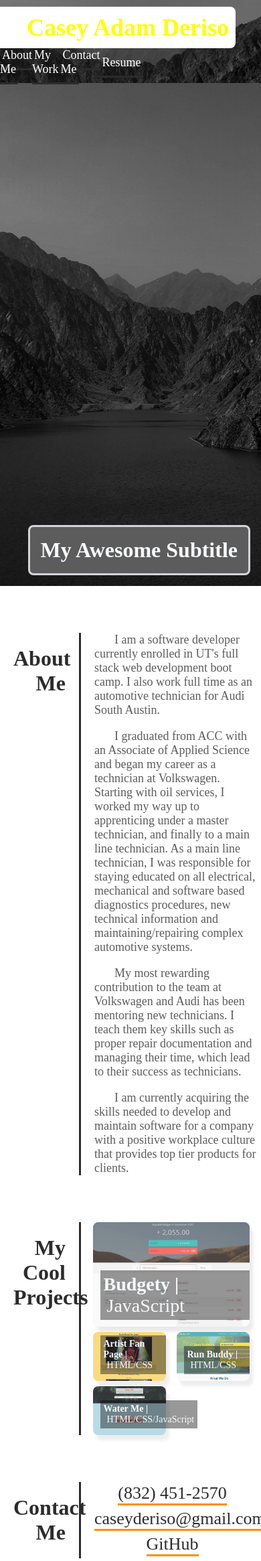
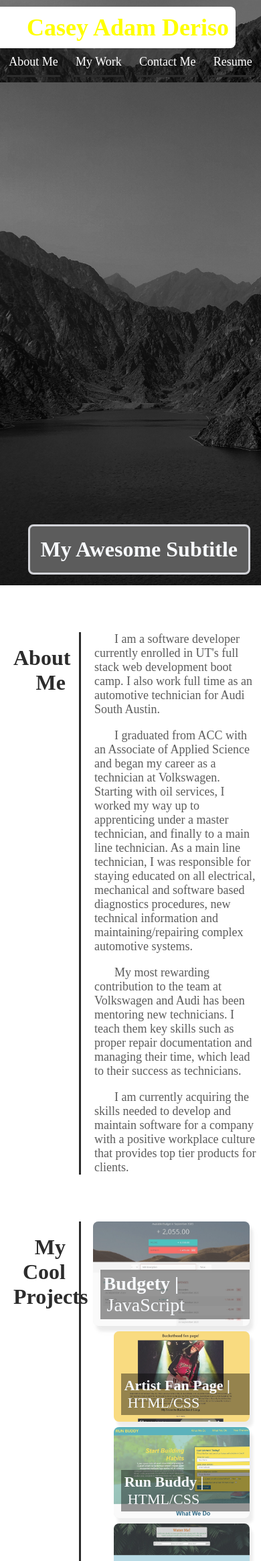
Before and after one commit to CaseyDeriso/Professional-Portfolio, a PHP site: page / in a window 390 px wide; the page is wider, and only the part inside the window is pictured. Shown: the top 2331 px of that part at 67% size. Run offline with PHP 8.4, Linux system fonts and the light colour scheme.

Commit message:
added media query for tablet

```diff
--- a/assets/css/style.css
+++ b/assets/css/style.css
@@ -250,6 +250,34 @@ header nav ul li a:hover {
     color: pink;
   }
 
+  header nav {
+    width: 100%;
+    padding: 10px 0;
+    justify-content: space-between;
+  }
+
+  .example-grid-container {
+    grid-template-columns: repeat(7, 1fr);
+    grid-template-rows: auto;
+  }
+
+  .example.first {
+    grid-column: span 9;
+  }
+
+  .example{
+    grid-column: 2 / span 8;
+    grid-row: span 2;
+  }
+
+  .example-text-container {
+    font-size: 22px;
+  }
+
+  #contact a {
+    font-size: 28px;
+    margin: 10px 50px;
+  }
 }
 
 @media screen and (max-width: 480px) {
```
